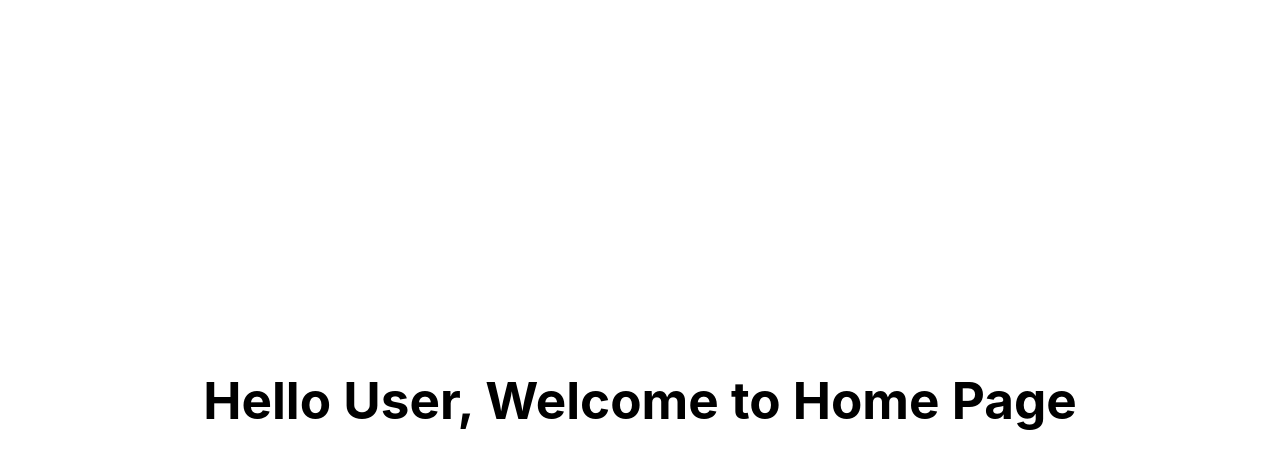
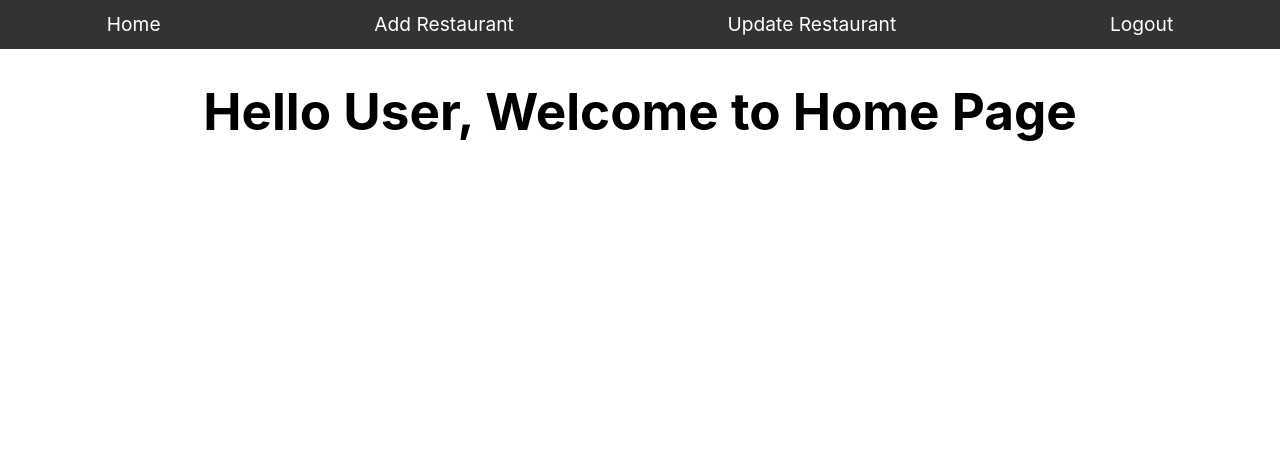
Before and after one commit to Athma-Vasi/restaurant-management-app, a Vue app: page / in a window 1280 px wide. Shown: the top 468 px of the page. Built offline with nearby package versions, Linux system fonts and the light colour scheme; sample sign-in values are in the browser's storage.

Commit message:
add header nav bar

```diff
--- /dev/null
+++ b/src/components/Header.vue
@@ -0,0 +1,39 @@
+<template>
+  <header>
+    <nav>
+      <a href="#">Home</a>
+      <a href="#">Add Restaurant</a>
+      <a href="#">Update Restaurant</a>
+      <a href="#">Logout</a>
+    </nav>
+  </header>
+</template>
+
+<script lang="js">
+export default {
+        name: "Header"
+    }
+</script>
+
+<style scoped>
+header {
+  background-color: #333;
+  color: white;
+}
+
+nav {
+  display: flex;
+  justify-content: space-around;
+}
+
+a {
+  color: white;
+  text-decoration: none;
+  font-size: larger;
+  padding: 10px;
+}
+
+a:hover {
+  background-color: #757575;
+}
+</style>
--- a/src/components/Home.vue
+++ b/src/components/Home.vue
@@ -1,11 +1,16 @@
 <template>
+  <Header />
   <h1>Hello User, Welcome to Home Page</h1>
 </template>
 
 <script>
+import Header from "./Header.vue";
+
 export default {
   name: "Home",
-
+  components: {
+    Header,
+  },
   mounted() {
     let user = localStorage.getItem("user");
     if (!user) {
--- a/src/style.css
+++ b/src/style.css
@@ -11,8 +11,8 @@
 
 body {
   margin: 0;
-  display: flex;
-  place-items: center;
+  /* display: flex; */
+  /* place-items: center; */
   min-width: 320px;
   min-height: 100vh;
 }
@@ -25,7 +25,7 @@ h1 {
 #app {
   max-width: 1280px;
   margin: 0 auto;
-  padding: 2rem;
+  /* padding: 2rem; */
   text-align: center;
 }
 
```
